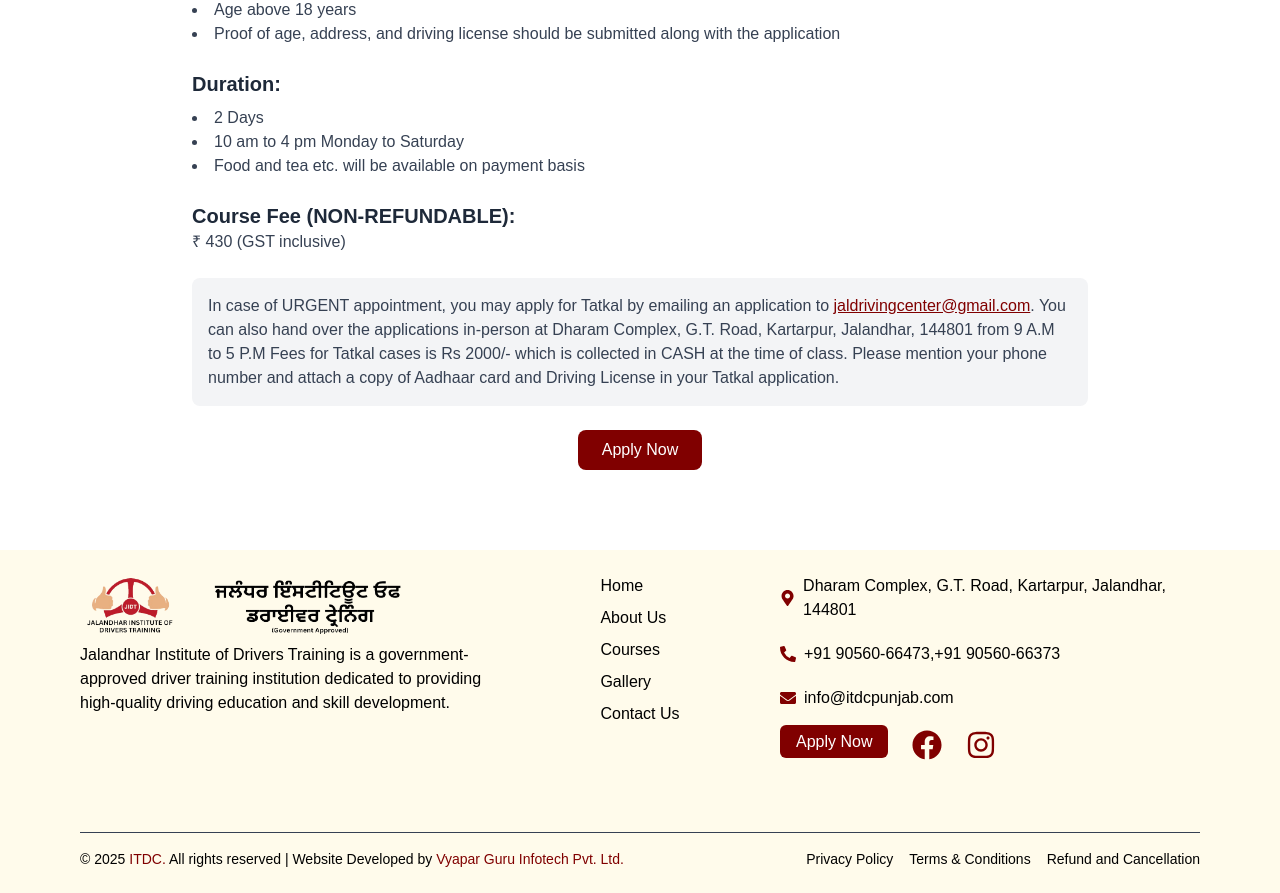
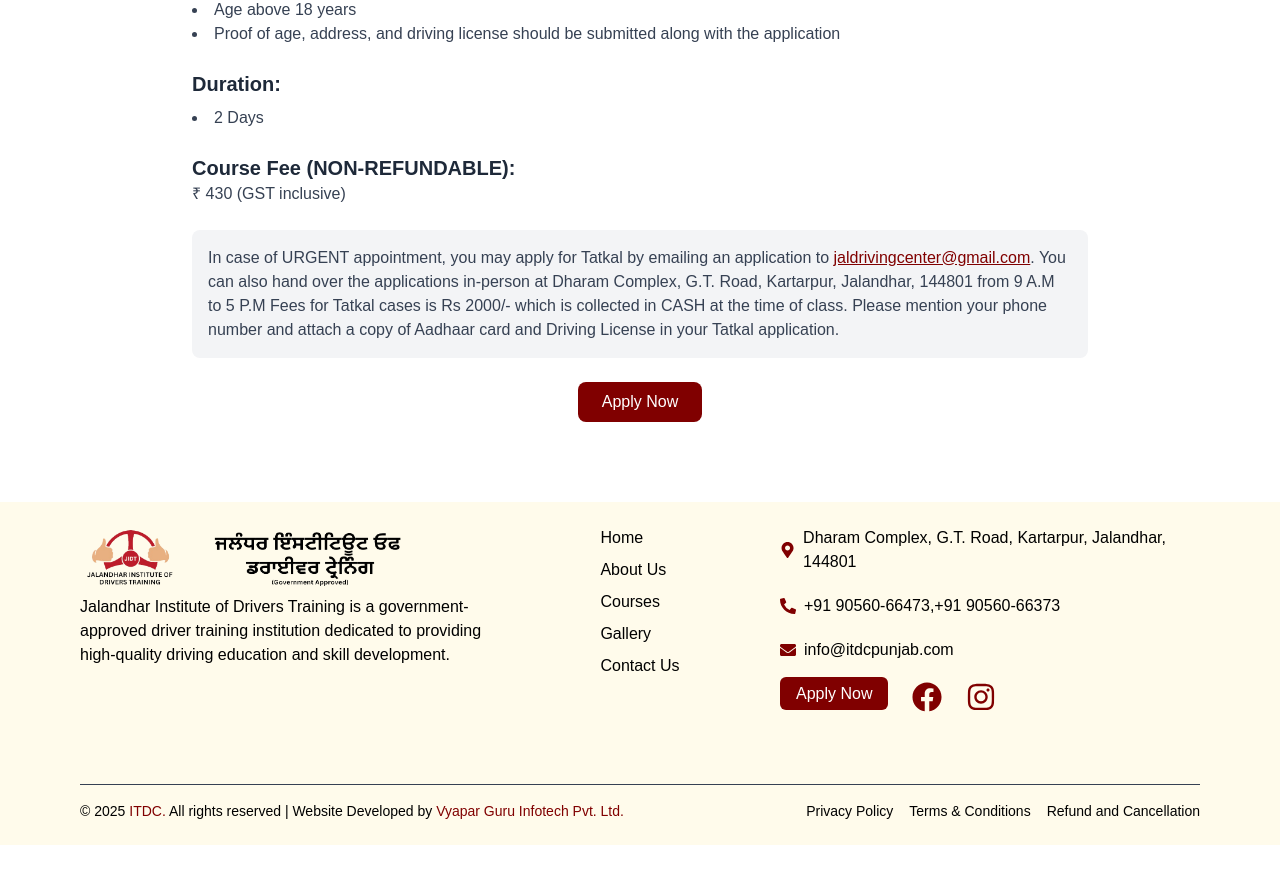
Before and after one commit to vyaparguru/itdc, a Next.js app: page /courses in a window 1280 px wide. Shown: the part 1000-1893 px from the top of the page. After the commit the page ends 1845 px from the top, so only its background shows below. Built offline with nearby package versions, Linux system fonts and the light colour scheme.

Commit message:
updated results

```diff
--- a/components/Courses.jsx
+++ b/components/Courses.jsx
@@ -58,8 +58,8 @@ const RefresherCourse = () => {
         <h2 className="text-xl font-semibold text-gray-800 mt-6">Duration:</h2>
         <ul className="list-disc list-inside text-gray-700 mt-2">
           <li>2 Days</li>
-          <li>10 am to 4 pm Monday to Saturday</li>
-          <li>Food and tea etc. will be available on payment basis</li>
+          {/* <li>10 am to 4 pm Monday to Saturday</li>
+          <li>Food and tea etc. will be available on payment basis</li> */}
         </ul>
 
         {/* Course Fee */}
```
